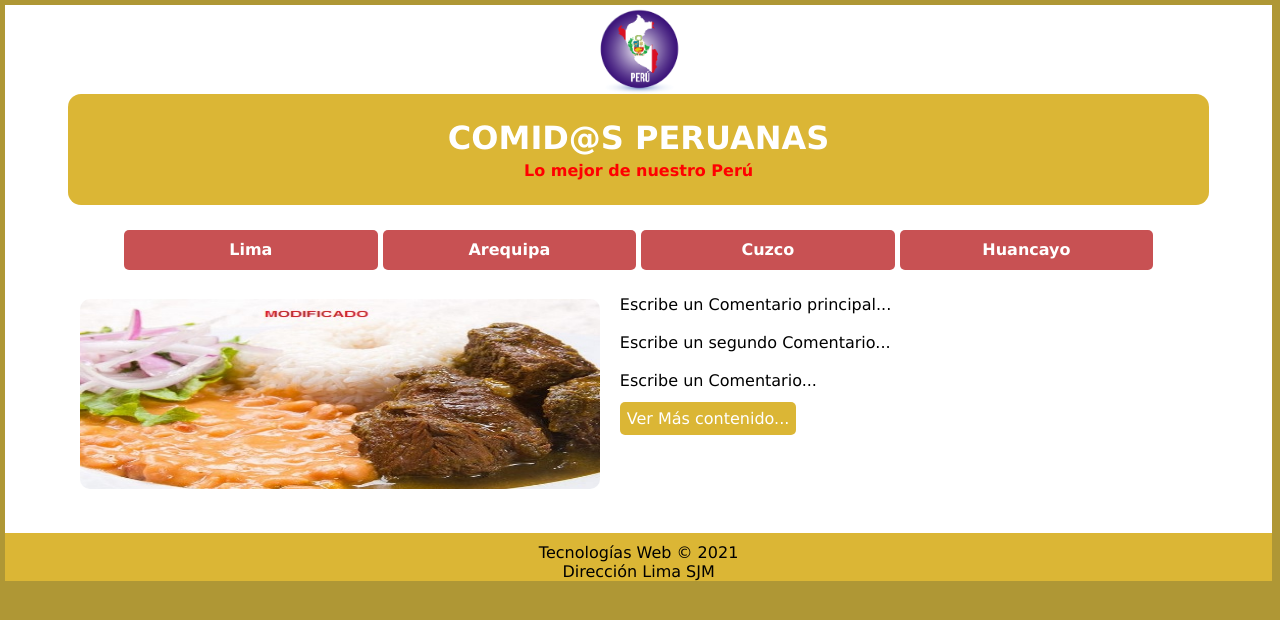
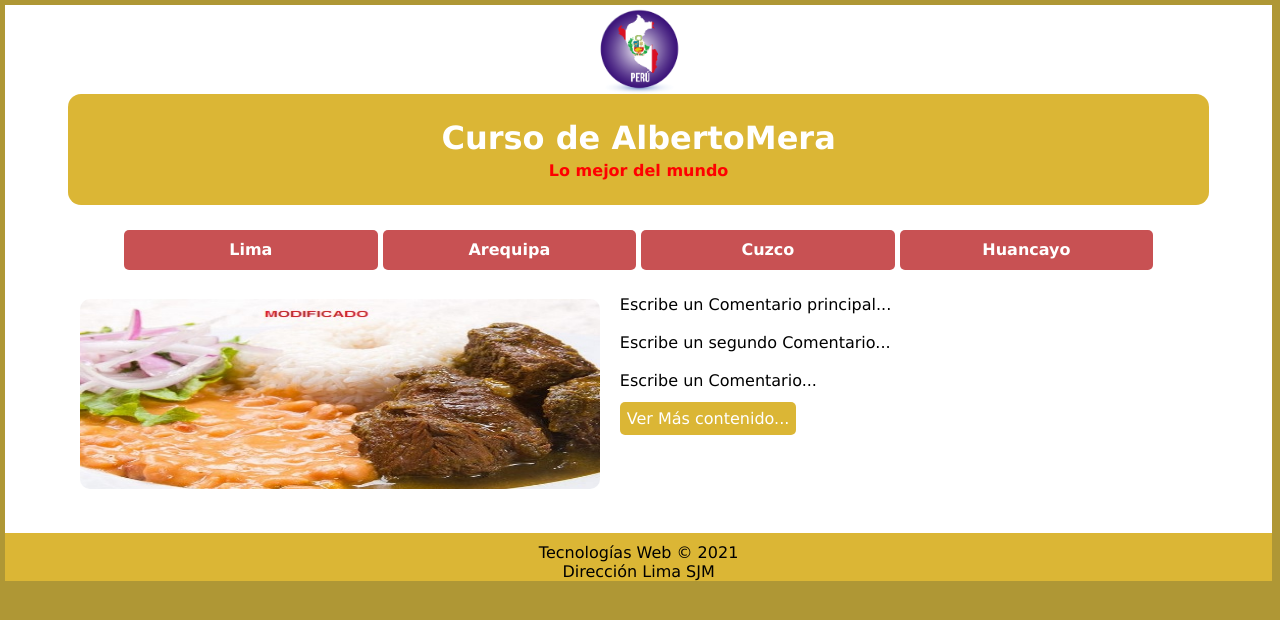
Before and after one commit to valeMerchh/Git_GitHub, a plain HTML site: page index.html in a window 1280 px wide. Drawn offline with Linux system fonts and the light colour scheme.

Commit message:
Intentando colaborar al proyecto

```diff
--- a/index.html
+++ b/index.html
@@ -15,12 +15,13 @@
                 <img src="img/peru.png" width="90">
             </center>
 
+	    <!-- Cambios realizados por mi AlbertoMera en el proyecto open source-->
             <!------------------------------ ENCABEZADO DEL HTML ------------------------------>
 
             <header>
             	<div>
-            		<h1>COMID@S PERUANAS</h1>
-                    <p style="color: red">Lo mejor de nuestro Perú</p>
+            		<h1>Curso de AlbertoMera</h1>
+                    <p style="color: red">Lo mejor del mundo</p>
             	</div>
             </header>
 
@@ -33,7 +34,7 @@
                 <a href="">Huancayo</a>
             </nav>
 
-            <!------------------------------- CUERPO DEL HTML 2222222 ------------------------------->
+            <!------------------------------- CUERPO DEL HTML 2------------------------------->
 
            <section >
                 <article>
```
